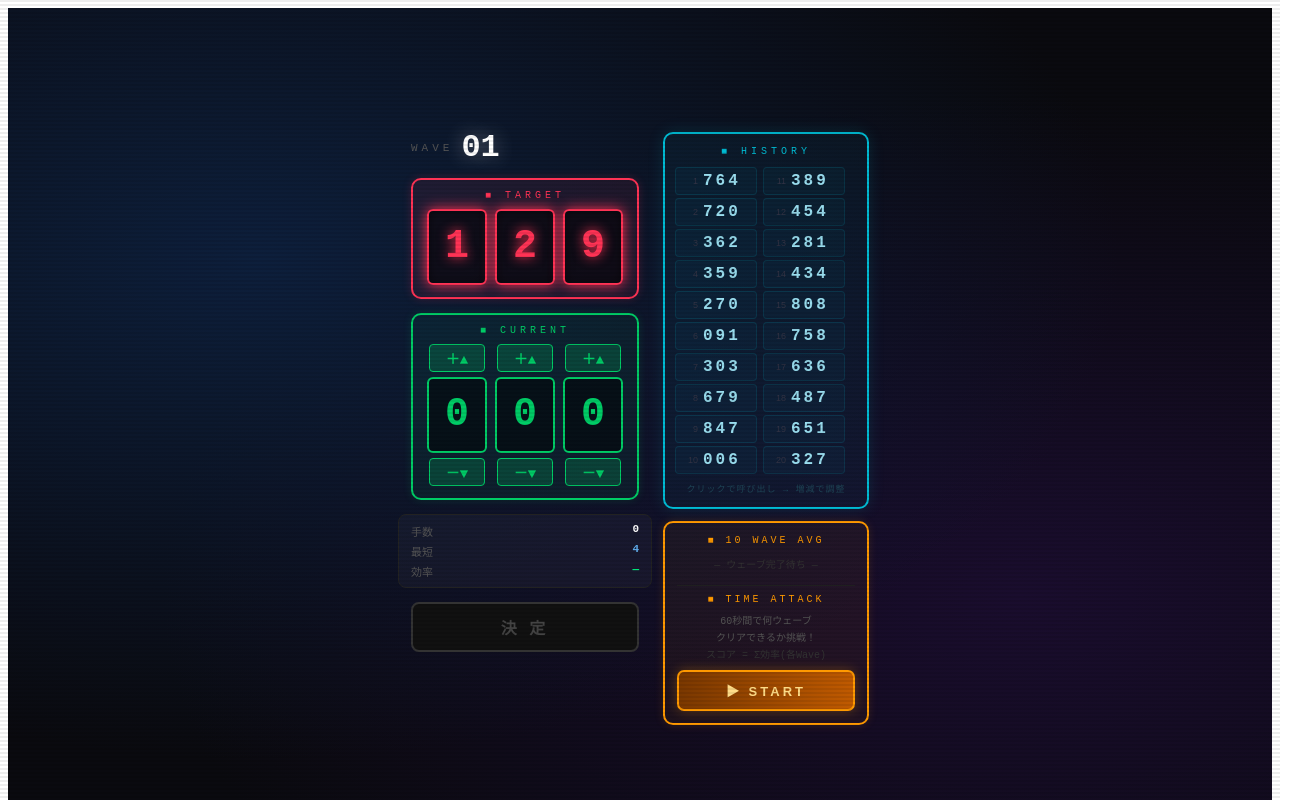
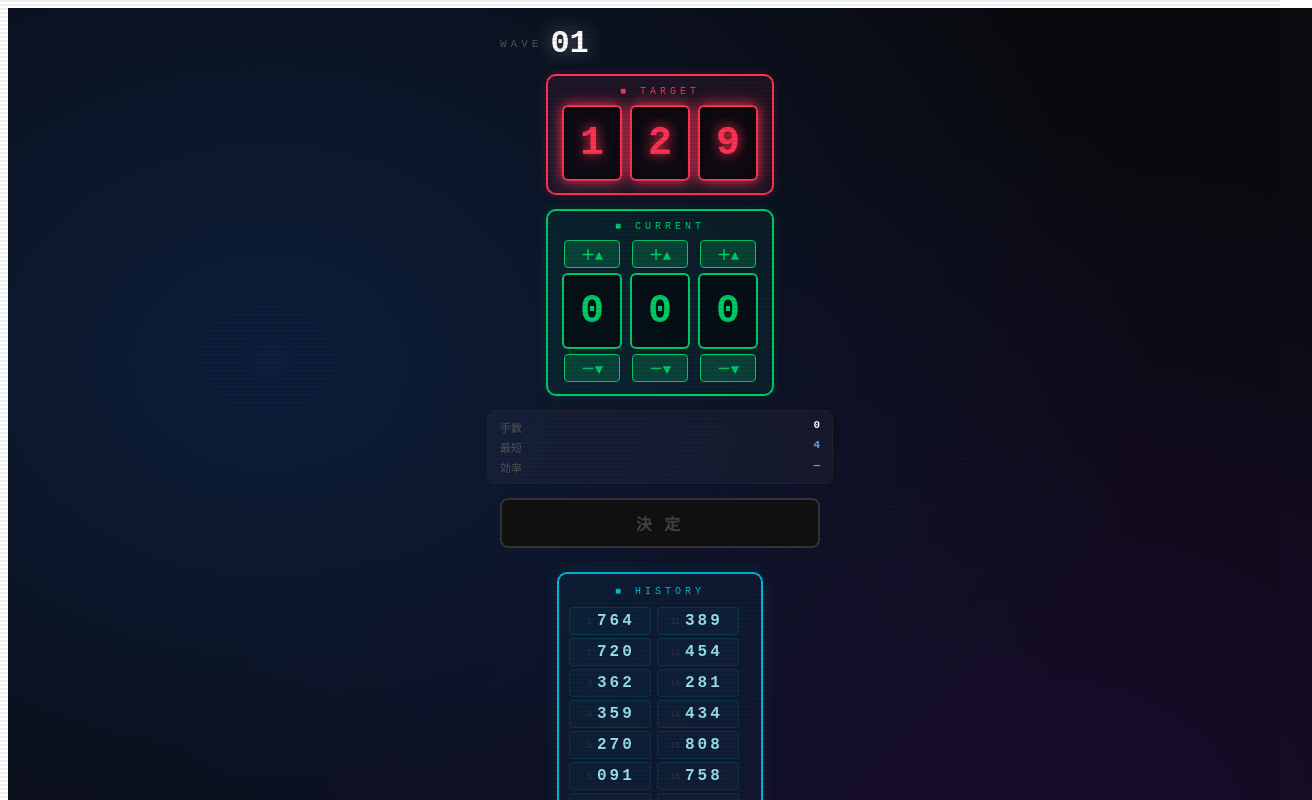
Before and after one commit to bellbullet/digit-match-games, a React (Vite) app: page / in a window 1280 px wide. Shown: the top 800 px of the page, 1312 px wide, since content can reach past the window. Built offline with nearby package versions, Linux system fonts and the light colour scheme.

Commit message:
App.jsx を更新

```diff
--- a/src/App.jsx
+++ b/src/App.jsx
@@ -215,6 +215,8 @@ useEffect(() => {
 
   return (
     <div style={{
+      width: "100%",
+      overflowX: "auto",
       minHeight: "100vh",
       background: "#0a0a0f",
       backgroundImage: "radial-gradient(ellipse at 20% 30%, #0d1f3c 0%, transparent 60%), radial-gradient(ellipse at 80% 70%, #1a0d2e 0%, transparent 60%)",
@@ -224,10 +226,18 @@ useEffect(() => {
       <div style={{ position: "fixed", inset: 0, pointerEvents: "none", zIndex: 100,
         background: "repeating-linear-gradient(0deg, transparent, transparent 2px, rgba(0,0,0,0.07) 2px, rgba(0,0,0,0.07) 4px)" }} />
 
-      <div style={{ display: "flex", gap: 24, alignItems: "flex-start" }}>
+<div
+  style={{
+    display: "flex",
+    gap: 24,
+    alignItems: "flex-start",
+    flexWrap: "wrap",
+    justifyContent: "center",
+  }}
+>
 
         {/* ===== LEFT PANEL ===== */}
-        <div style={{ display: "flex", flexDirection: "column", gap: 14, alignItems: "center", minWidth: 220 }}>
+        <div style={{ display: "flex", flexDirection: "column", gap: 14, alignItems: "center", minWidth: 220,width: "100%",maxWidth: 320}}>
 
           {/* Wave + Timer */}
           <div style={{ display: "flex", alignItems: "center", gap: 8, width: "100%" }}>
```
